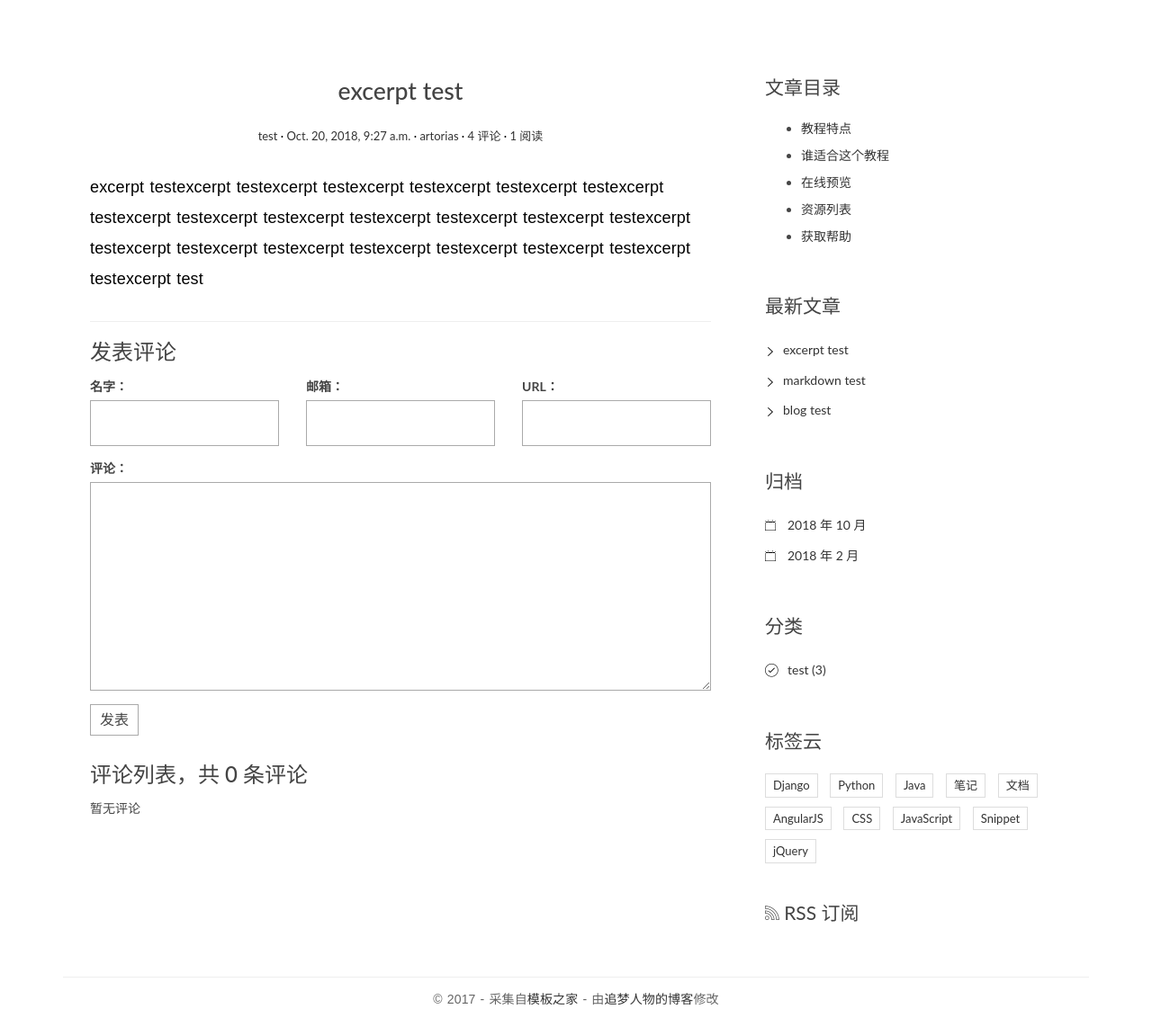
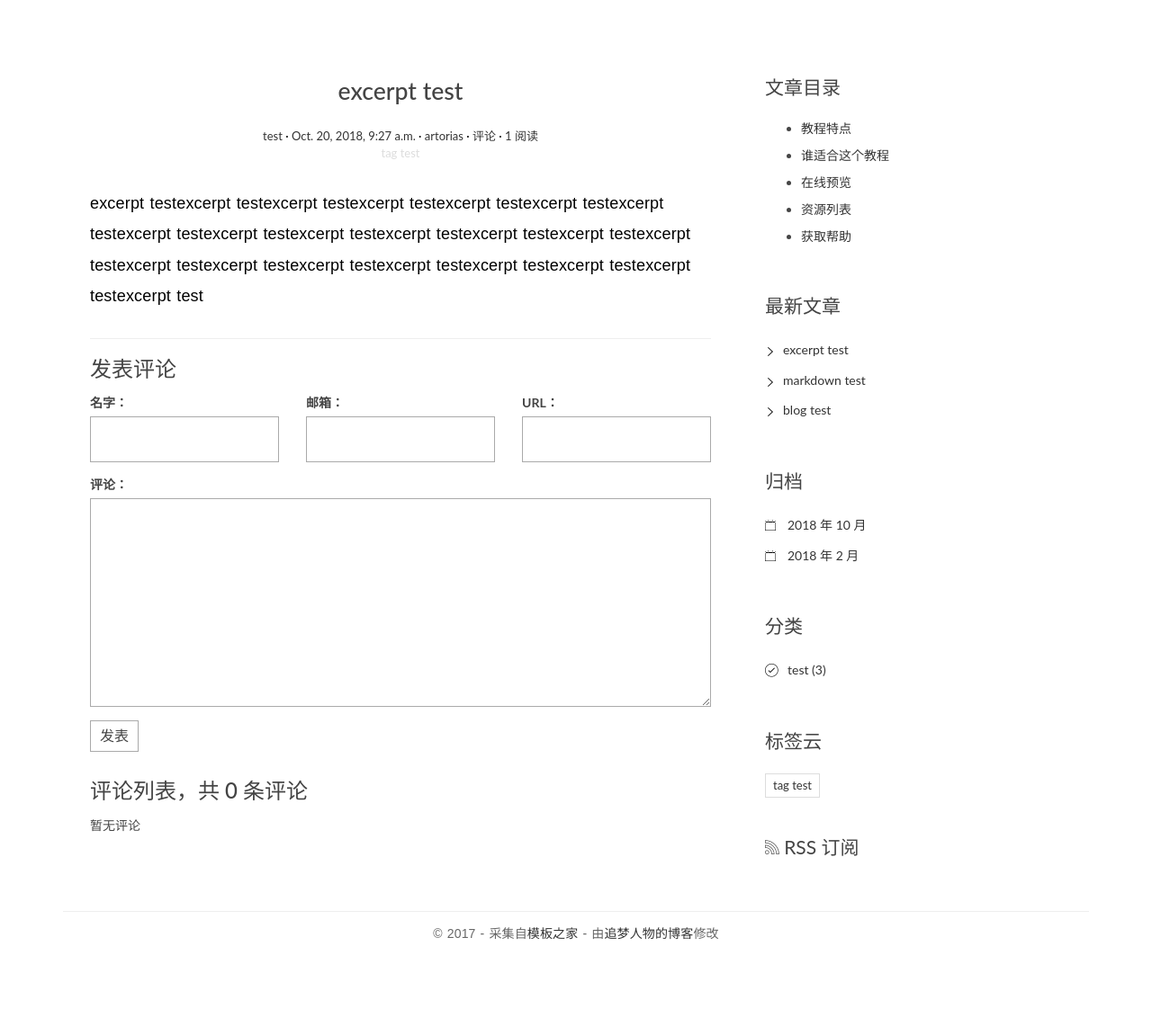
Before and after one commit to bobbyfyb/MyBlog_new, a Django app: page /post/4/ in a window 1280 px wide. Shown: the part 111-1253 px from the top of the page at 90% size. After the commit the page ends 1156 px from the top, so only its background shows below. Run offline with Django 3.2, Linux system fonts and the light colour scheme; data comes from the database, SQL or seed files in the repository; some libraries are stand-ins or nearby versions.

Commit message:
添加标签云功能

```diff
--- a/MyBlog/blog/templatetags/blog_tags.py
+++ b/MyBlog/blog/templatetags/blog_tags.py
@@ -2,7 +2,7 @@
 定义模板标签
 """
 from django import template
-from ..models import Post,Category
+from ..models import Post,Category,Tag
 from django.db.models.aggregates import Count
 
 register=template.Library()
@@ -27,3 +27,7 @@ def get_categories():
     分类模板标签
     """
     return Category.objects.annotate(num_posts=Count('post')).filter(num_posts__gt=0)
+
+@register.simple_tag
+def get_tags():
+    return Tag.objects.annotate(num_posts=Count('post')).filter(num_posts__gt=0)
--- a/MyBlog/blog/urls.py
+++ b/MyBlog/blog/urls.py
@@ -8,4 +8,5 @@ urlpatterns=[
     url(r'^post/(?P<pk>[0-9]+)/$',views.PostDetailView.as_view(),name='detail'),
     url(r'^archives/(?P<year>[0-9]{4})/(?P<month>[0-9]{1,2})/$', views.ArchivesView.as_view(), name='archives'),
     url(r'^category/(?P<pk>[0-9]+)/$',views.CategoryView.as_view(),name='category'),
+    url(r'^tag/(?P<pk>[0-9]+)/$', views.TagView.as_view(), name='tag'),
     ]
--- a/MyBlog/blog/views.py
+++ b/MyBlog/blog/views.py
@@ -1,5 +1,5 @@
 from django.shortcuts import render,get_object_or_404
-from .models import Post,Category
+from .models import Post,Category,Tag
 from comments.forms import CommentForm
 from django.views.generic import ListView
 from django.views.generic import DetailView
@@ -255,3 +255,14 @@ class CategoryView(ListView):
     def get_queryset(self):
         cate=get_object_or_404(Category,pk=self.kwargs.get('pk'))
         return super(CategoryView,self).get_queryset().filter(category=cate)
+
+
+#管理标签的类视图
+class TagView(ListView):
+    model=Post
+    template_name='blog/index.html'
+    context_object_name='post_list'
+
+    def get_queryset(self):
+        tag=get_object_or_404(Tag,pk=self.kwargs.get('pk'))
+        return super(TagView,self).get_queryset().filter(tags=tag)
--- a/MyBlog/comments/models.py
+++ b/MyBlog/comments/models.py
@@ -12,5 +12,7 @@ class Comment(models.Model):
 
     post = models.ForeignKey('blog.Post')
 
+
+
     def __str__(self):
         return self.text[:20]
--- a/MyBlog/templates/base.html
+++ b/MyBlog/templates/base.html
@@ -159,37 +159,15 @@
 
                 <div class="widget widget-tag-cloud">
                     <h3 class="widget-title">标签云</h3>
+                    {% get_tags as tag_list %}
                     <ul>
+                        {% for tag in tag_list %}
                         <li>
-                            <a href="#">Django</a>
+                            <a href="{% url 'blog:tag' tag.pk %}">{{tag.name}}</a>
                         </li>
-                        <li>
-                            <a href="#">Python</a>
-                        </li>
-                        <li>
-                            <a href="#">Java</a>
-                        </li>
-                        <li>
-                            <a href="#">笔记</a>
-                        </li>
-                        <li>
-                            <a href="#">文档</a>
-                        </li>
-                        <li>
-                            <a href="#">AngularJS</a>
-                        </li>
-                        <li>
-                            <a href="#">CSS</a>
-                        </li>
-                        <li>
-                            <a href="#">JavaScript</a>
-                        </li>
-                        <li>
-                            <a href="#">Snippet</a>
-                        </li>
-                        <li>
-                            <a href="#">jQuery</a>
-                        </li>
+                        {% empty %}
+                        暂无标签!
+                        {% endfor %}
                     </ul>
                 </div>
                 <div class="rss">
--- a/MyBlog/templates/blog/detail.html
+++ b/MyBlog/templates/blog/detail.html
@@ -5,12 +5,18 @@
                     <header class="entry-header">
                         <h1 class="entry-title">{{ post.title }}</h1>
                         <div class="entry-meta">
-                            <span class="post-category"><a href="#">{{ post.category.name }}</a></span>
-                            <span class="post-date"><a href="#"><time class="entry-date"
+                            <span class="post-category"><a href="{% url 'blog:category' post.category.pk %}">{{ post.category.name }}</a></span>
+                            <span class="post-date"><a href="{% url 'blog:archives' post.created_time.year post.created_time.month %}"><time class="entry-date"
                                                                       datetime="{{ post.created_time }}">{{ post.created_time }}</time></a></span>
                             <span class="post-author"><a href="#">{{ post.author }}</a></span>
-                            <span class="comments-link"><a href="#">4 评论</a></span>
+                            <span class="comments-link"><a href="#">评论</a></span>
                             <span class="views-count"><a href="#">{{ post.views }} 阅读</a></span>
+                            <br>
+                            <span class="post-tag">
+                            {% for tag in post.tags.all %}
+                                {{ tag.name }}
+                            {% endfor %}
+                            </span>
                         </div>
                     </header>
                     <div class="entry-content clearfix">
```
